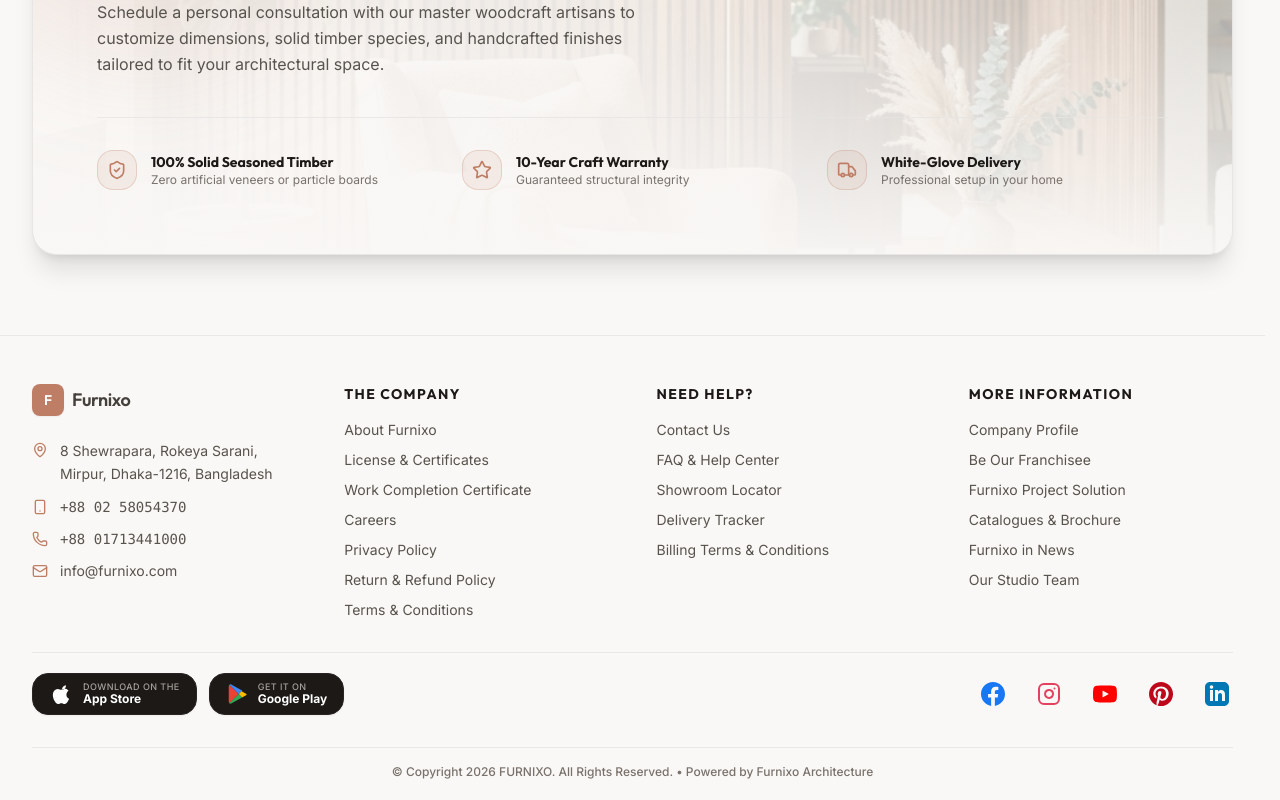
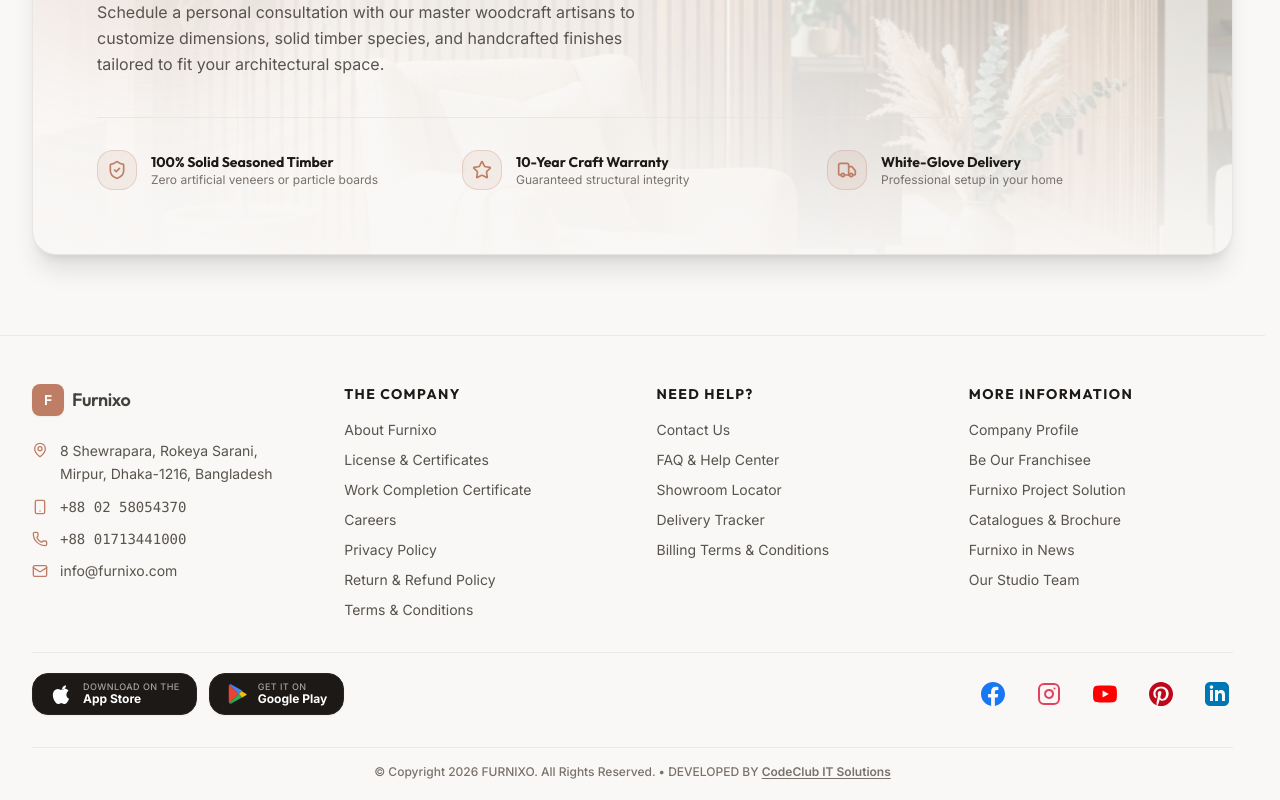
Before and after one commit to MDRUHULAMIN7/adilbay-client, a Next.js app: page / in a window 1280 px wide. Shown: the part 8046-8846 px from the top of the page. Built offline with nearby package versions, Linux system fonts and the light colour scheme.

Commit message:
feat: implement responsive footer components with navigation and app store links

```diff
--- a/src/components/layout/footer/footer-bottom.tsx
+++ b/src/components/layout/footer/footer-bottom.tsx
@@ -10,7 +10,15 @@ export function FooterBottom() {
     <div className="border-t border-stone-850 pt-8 flex flex-col sm:flex-row items-center justify-between gap-6">
       <div className="flex flex-col items-center sm:items-start gap-2">
         <Text className="text-xs text-stone-500">
-          &copy; {new Date().getFullYear()} Furnixo Ltd. All rights reserved. Conforming to AA metrics.
+          &copy; {new Date().getFullYear()} Furnixo Ltd. All rights reserved. &bull; DEVELOPED BY{' '}
+          <a
+            href="https://codeclubitsolutions.com/"
+            target="_blank"
+            rel="noopener noreferrer"
+            className="underline underline-offset-2 hover:text-stone-300 transition-colors font-semibold"
+          >
+            CodeClub IT Solutions
+          </a>
         </Text>
       </div>
 
--- a/src/components/layout/footer/footer.tsx
+++ b/src/components/layout/footer/footer.tsx
@@ -241,7 +241,17 @@ export function Footer({ className, ...props }: FooterProps) {
 
           {/* Centered Copyright Section */}
           <div className="pt-4 border-t border-stone-200/80 dark:border-stone-800 text-center text-xs text-stone-500 dark:text-stone-400 font-medium">
-            <span>&copy; Copyright 2026 FURNIXO. All Rights Reserved. &bull; Powered by Furnixo Architecture</span>
+            <span>
+              &copy; Copyright {new Date().getFullYear()} FURNIXO. All Rights Reserved. &bull; DEVELOPED BY{' '}
+              <a
+                href="https://codeclubitsolutions.com/"
+                target="_blank"
+                rel="noopener noreferrer"
+                className="underline underline-offset-2 hover:text-primary transition-colors font-semibold"
+              >
+                CodeClub IT Solutions
+              </a>
+            </span>
           </div>
         </Container>
       </div>
```
